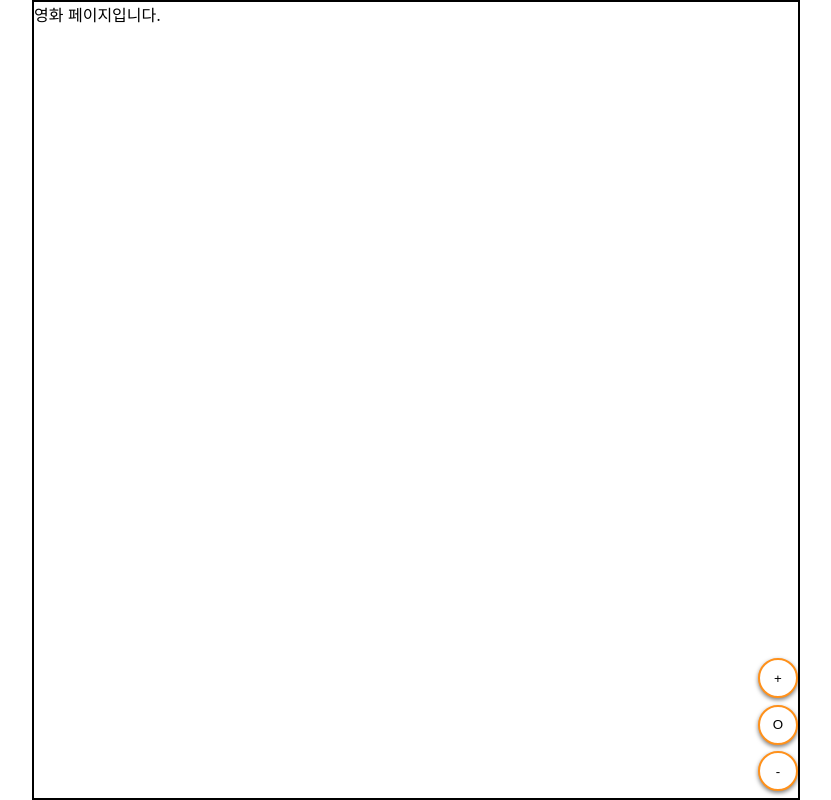
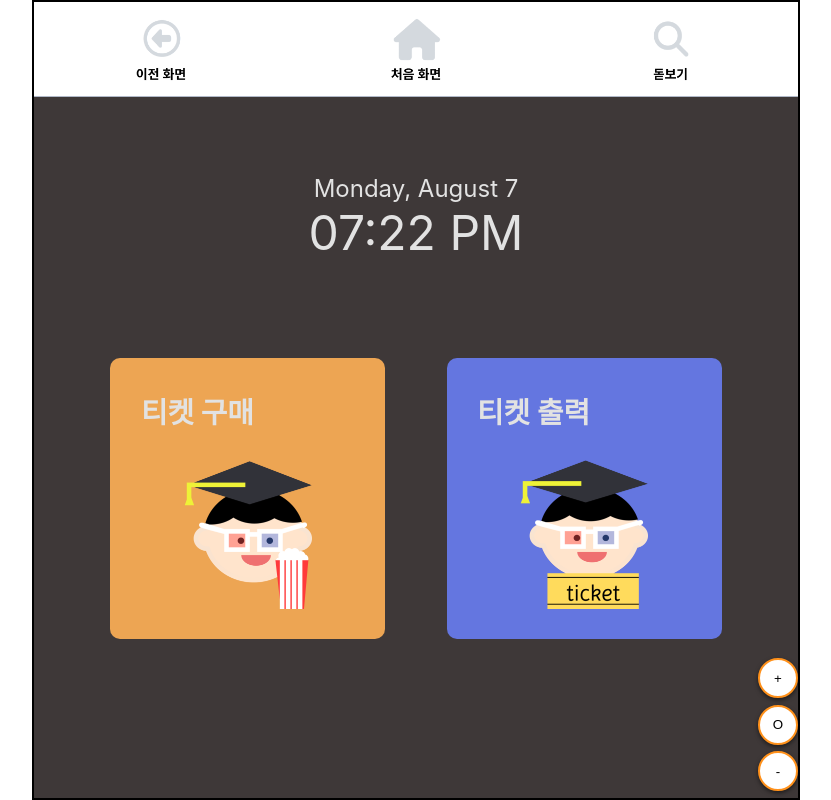
Before and after one commit to Team-Columbus/Gillajabi-FE, a React (Create React App) app in the folder gillajabi/: page /movie in a window 1280 px wide. Before the commit this address had no page. Shown: the whole page, without its empty margins (224-1055 px from the left). Built offline with nearby package versions, Linux system fonts and the light colour scheme.

Commit message:
:lipstick: Moviemain 스타일 추가
- Movie page에 Navbar와 Moviemain 컴포넌트 추가
- Movie page 전체적인 스타일 및 Moviemain의 스타일 추가
- 미디어쿼리는 260px 부터 480px까지 각각 rem을 변경하여 적용, 480px ~ 에는 1rem 적용

```diff
--- a/gillajabi/src/pages/Movie/Movie.jsx
+++ b/gillajabi/src/pages/Movie/Movie.jsx
@@ -1,9 +1,13 @@
 import React from 'react';
+import Moviemain from './components/Moviemain';
+import Navbar from '../../components/Navbar';
+import '../../styles/pages/Movie.css';
 
 const Movie = () => {
   return (
-    <div>
-      영화 페이지입니다.
+    <div className='movie'>
+      <Navbar/>
+      <Moviemain/>
     </div>
   );
 };
--- /dev/null
+++ b/gillajabi/src/styles/pages/Movie.css
@@ -0,0 +1,88 @@
+.movie{
+  display: flex;
+  flex-direction: column;
+  align-items: center;
+  height: 100%;
+
+  @media (min-width: 260px) and (max-width:480px) {
+    @media (min-width: 260px) and (max-width:310px) {
+      font-size: 0.55rem;
+    }
+    @media (min-width: 310px) and (max-width:350px) {
+      font-size: 0.65rem;
+    }
+    @media (min-width: 350px) and (max-width:410px) {
+      font-size: 0.75rem;
+    }
+    @media (min-width: 410px) and (max-width:480px) {
+      font-size: 0.85rem;
+    }
+  }
+}
+.movie p{
+  margin : 0;
+}
+.movie-main{
+  display : flex;
+  flex-direction: column;
+  align-items: center;
+  box-sizing: border-box;
+  background-color: #3e3838;
+  color : #e2e2e2;
+  width : 100%;
+  height: 100%;
+}
+
+/* 시간 */
+.movie-main-time{
+  display : flex;
+  flex-direction: column;
+  align-items: center;
+  height: 10%;
+  margin-top: 10%;
+  margin-bottom : 15%;
+}
+.movie-main-time p:nth-child(1){
+  font-size: 1.5em;
+}
+.movie-main-time p:nth-child(2){
+  font-size: 3em;
+}
+
+/* 티켓 구매 / 출력 */
+.movie-main-select{
+  width : 80%;
+  height : 40%;
+  display: flex;
+  justify-content: space-between;
+  border-radius: 5px;
+  font-size: 1.2em;
+}
+.movie-main-select-button{
+  display: flex;
+  flex-direction: column;
+  justify-content: space-around;
+  box-sizing: border-box;
+  width : 45%;
+  padding : 5%;
+  border-radius: 10px;
+  transition: transform 0.3s ease-in-out;
+}
+.movie-main-select-button:hover {
+  transform: translateY(-10px);
+}
+.movie-main-select > #purchase{
+  background-color: #eda553;
+}
+.movie-main-select > #print{
+  background-color: #6476e0;
+}
+.movie-main-imgwrapper{
+  display: flex;
+  justify-content: center;
+  align-items: center;
+  height: 80%;
+}
+.movie-main-imgwrapper img{
+  width : 60%;
+}
```
